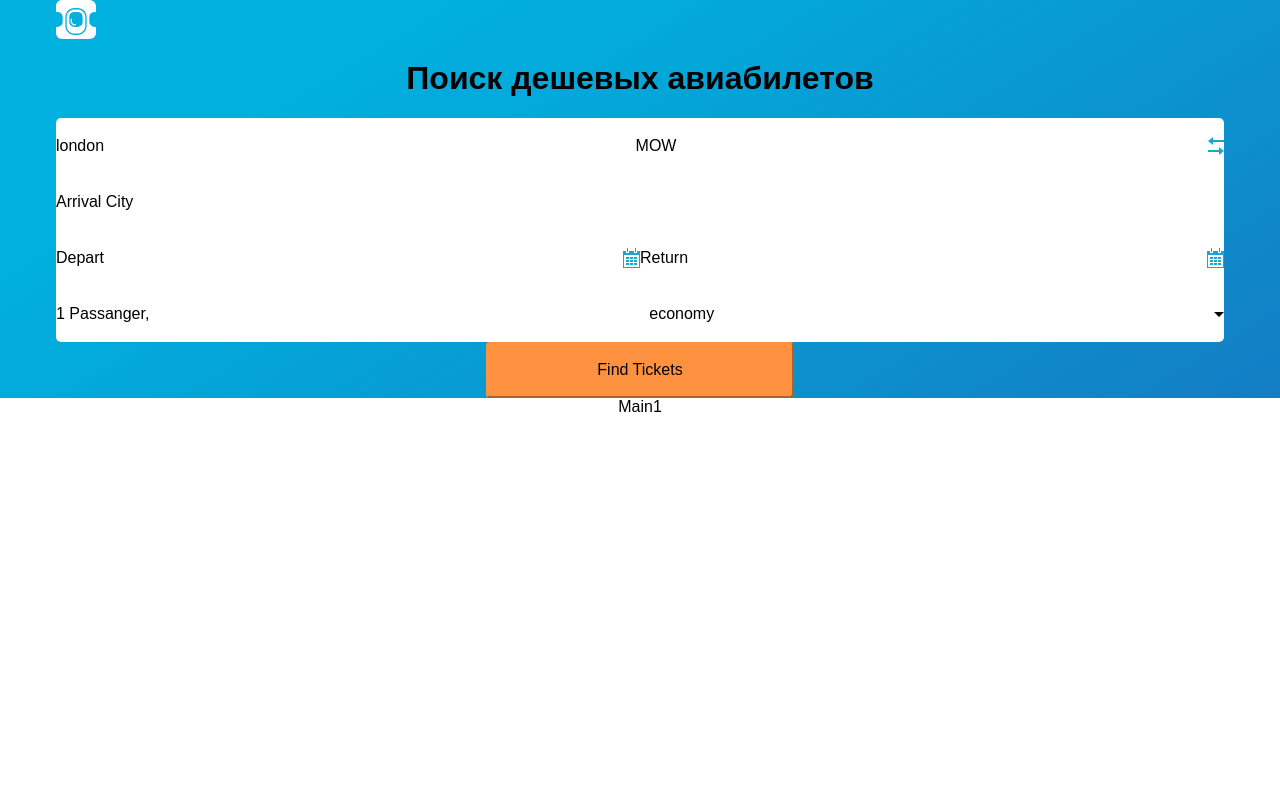
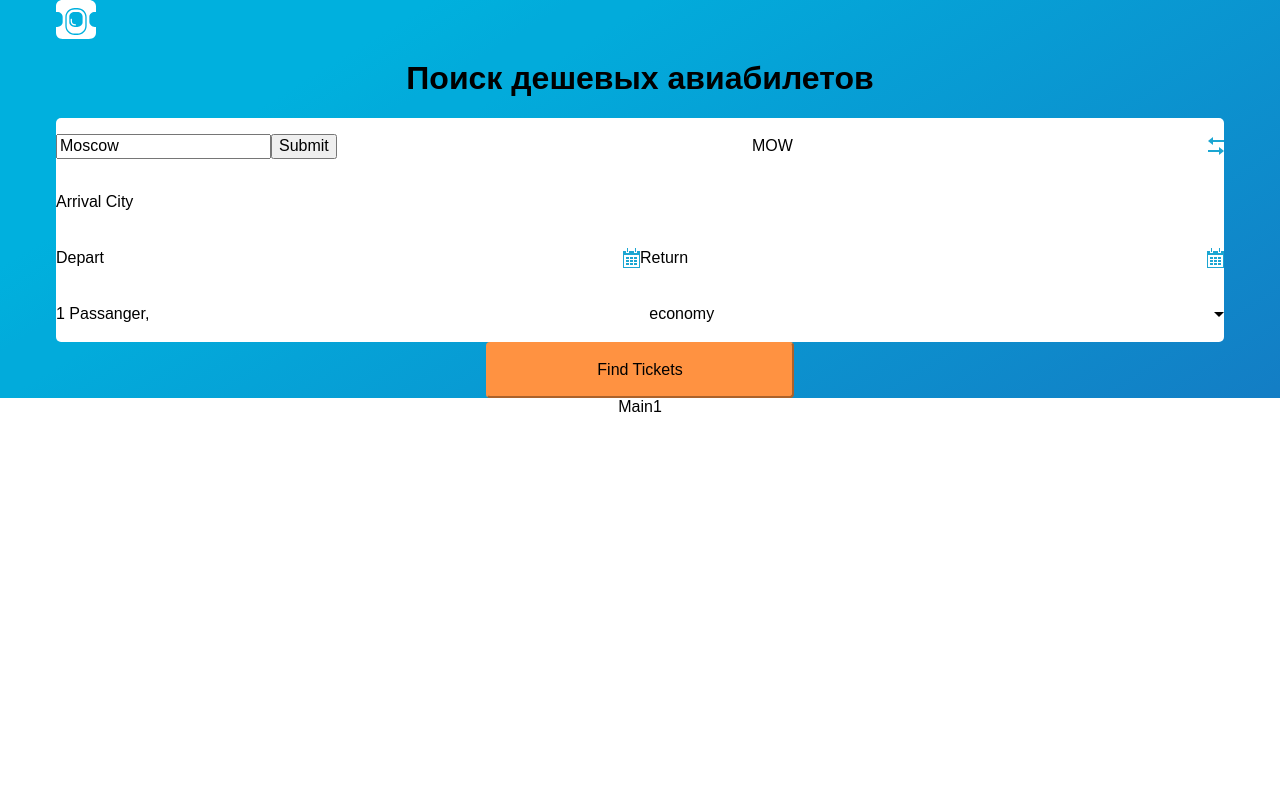
Before and after one commit to sadsaviour/aviasales-demo-frontend, a React (Create React App) app: page / in a window 1280 px wide. Shown: the top 800 px of the page. Built offline with nearby package versions, Linux system fonts and the light colour scheme.

Commit message:
feat: add city state to app.js and add city change in search input

```diff
--- a/src/App.js
+++ b/src/App.js
@@ -11,11 +11,29 @@ import Footer from "./Home/Footer/index";
 import SearchHeader from "./Search/Header/index";
 import SearchMain from "./Search/Main/index";
 
-export default function App(props) {
+export default class App extends Component {
+  constructor(props) {
+    super(props);
+    this.state = { city: "Moscow" };
+  }
+
+  updateCity = value => {
+    this.setState({ city: value });
+    console.log(this.state);
+  };
+
+  render() {
     return (
       <Router>
         <div className="App">
-        <Route exact={true} path="/" component={Header} />
+          <Route
+            exact={true}
+            path="/"
+            render={() => (
+              <Header city={this.state.city} updateCity={this.updateCity} />
+            )}
+            city={this.state.city}
+          />
           <Route path="/search" component={SearchHeader} />
 
           <Route exact={true} path="/" component={Main} />
@@ -26,3 +44,4 @@ export default function App(props) {
       </Router>
     );
   }
+}
--- a/src/Home/Header/DepartureCity.js
+++ b/src/Home/Header/DepartureCity.js
@@ -16,13 +16,37 @@ const StyledDiv = styled.div`
   border-top-right-radius: 5px;
 `;
 
-const DepartureCityName = "Moscow1";
+export default class DepartureCity extends Component {
+  constructor(props) {
+    super(props);
+    this.state = { city: props.city };
 
-export default class DepartureCity extends Component {
+    this.handleChange = this.handleChange.bind(this);
+    this.handleSubmit = this.handleSubmit.bind(this);
+  }
+
+  handleChange(event) {
+    this.setState({ city: event.target.value });
+  }
+
+  handleSubmit(event) {
+    this.props.updateCity(this.state.city);
+
+    event.preventDefault();
+  }
+
   render() {
     return (
       <StyledDiv>
-        <div>{this.props.DepartureCityName}</div>
+        <form>
+          <input
+            type="text"
+            name="Departure City"
+            value={this.state.city}
+            onChange={this.handleChange}
+          />
+          <input type="submit" value="Submit" onClick={this.handleSubmit} />
+        </form>
         <div>MOW</div>
         <img src={arrowsIcon} alt="Arrows" />
       </StyledDiv>
--- a/src/Home/Header/index.js
+++ b/src/Home/Header/index.js
@@ -34,7 +34,7 @@ export default function Header(props) {
           <div className="col-xs-12">
             <Logo src={logo} alt="Aviasales" />
             <h1>Поиск дешевых авиабилетов</h1>
-            <DepartureCity DepartureCityName="london" />
+            <DepartureCity city={props.city} updateCity={props.updateCity} />
             <ArrivalCity />
             <FlightDates />
             <PassangersOpt />
```
Lines whose indentation alone changed are shown as unchanged.
